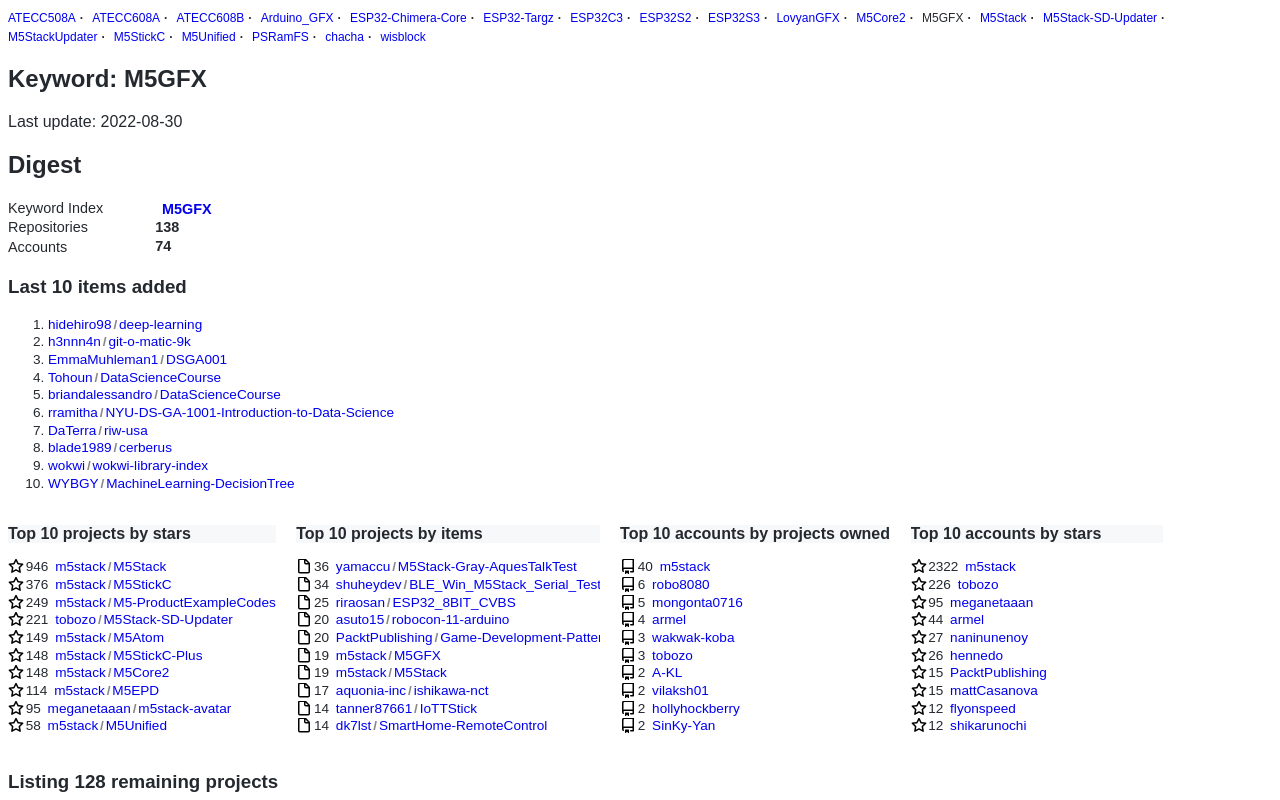
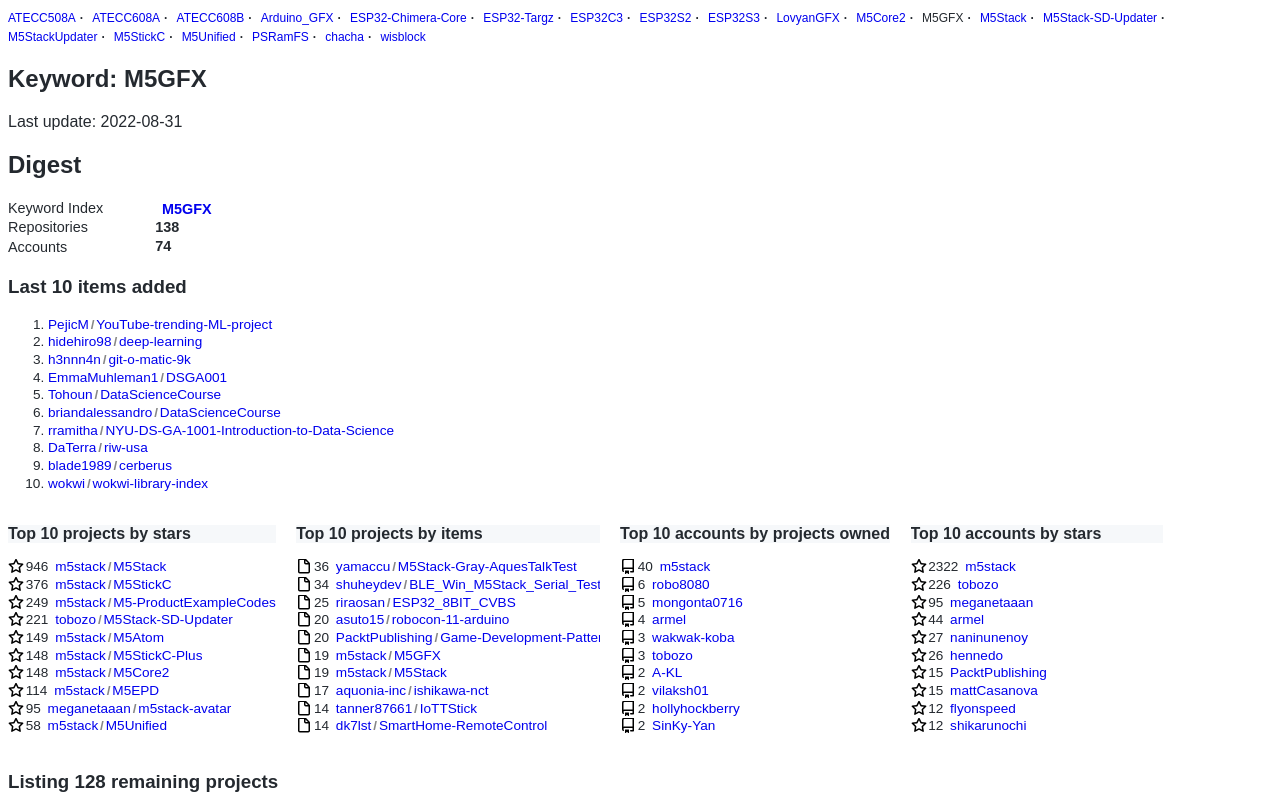
Before and after one commit to tobozo/tobozo.github.io, a plain HTML site: page M5GFX.html in a window 1280 px wide. Shown: the top 800 px of the page. Drawn offline with Linux system fonts and the light colour scheme.

Commit message:
Automated update

```diff
--- a/M5GFX.html
+++ b/M5GFX.html
@@ -275,7 +275,7 @@
 <main>
   <article>
     <h1>Keyword: M5GFX</h1>
-    <p>Last update: 2022-08-30</p>
+    <p>Last update: 2022-08-31</p>
   </article>
 
   <section>
@@ -291,6 +291,7 @@
       <section>
       <h3>Last 10 items added</h3>
       <ol class="repos-list">
+                  <li><a rel="noreferrer" href="https://github.com/PejicM/YouTube-trending-ML-project">PejicM<span class=slash>/</span>YouTube-trending-ML-project</a></li>
                   <li><a rel="noreferrer" href="https://github.com/hidehiro98/deep-learning">hidehiro98<span class=slash>/</span>deep-learning</a></li>
                   <li><a rel="noreferrer" href="https://github.com/h3nnn4n/git-o-matic-9k">h3nnn4n<span class=slash>/</span>git-o-matic-9k</a></li>
                   <li><a rel="noreferrer" href="https://github.com/EmmaMuhleman1/DSGA001">EmmaMuhleman1<span class=slash>/</span>DSGA001</a></li>
@@ -300,7 +301,6 @@
                   <li><a rel="noreferrer" href="https://github.com/DaTerra/riw-usa">DaTerra<span class=slash>/</span>riw-usa</a></li>
                   <li><a rel="noreferrer" href="https://github.com/blade1989/cerberus">blade1989<span class=slash>/</span>cerberus</a></li>
                   <li><a rel="noreferrer" href="https://github.com/wokwi/wokwi-library-index">wokwi<span class=slash>/</span>wokwi-library-index</a></li>
-                  <li><a rel="noreferrer" href="https://github.com/WYBGY/MachineLearning-DecisionTree">WYBGY<span class=slash>/</span>MachineLearning-DecisionTree</a></li>
               </ol>
     </section>
 
```
